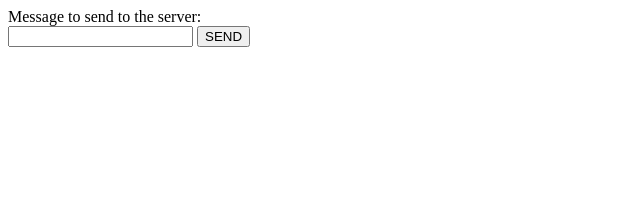
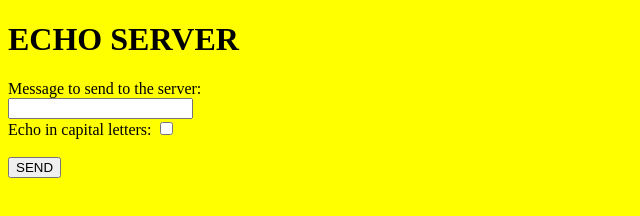
Before and after one commit to anaguil/2018-19-PNE-practices, a plain HTML site: page session-15/form1.html in a window 1280 px wide. Shown: the whole page, without its empty margins (0-640 px from the left). Drawn offline with Linux system fonts and the light colour scheme.

Commit message:
Updated to be yellow and added a check button

```diff
--- a/session-15/form1.html
+++ b/session-15/form1.html
@@ -4,10 +4,13 @@
     <meta charset="utf-8">
     <title>FORM 1</title>
   </head>
-  <body>
+  <body style="background-color: yellow;">
+  <h1>ECHO SERVER</h1>
     <form action="echo" method="get">
       Message to send to the server: <br>
-      <input type="text" name="msg">
+      <input type="text" name="msg"><br>
+      Echo in capital letters:
+      <input type="checkbox" name="chk"><br><br>
       <input type="submit" value="SEND">
     </form>
   </body>
```
